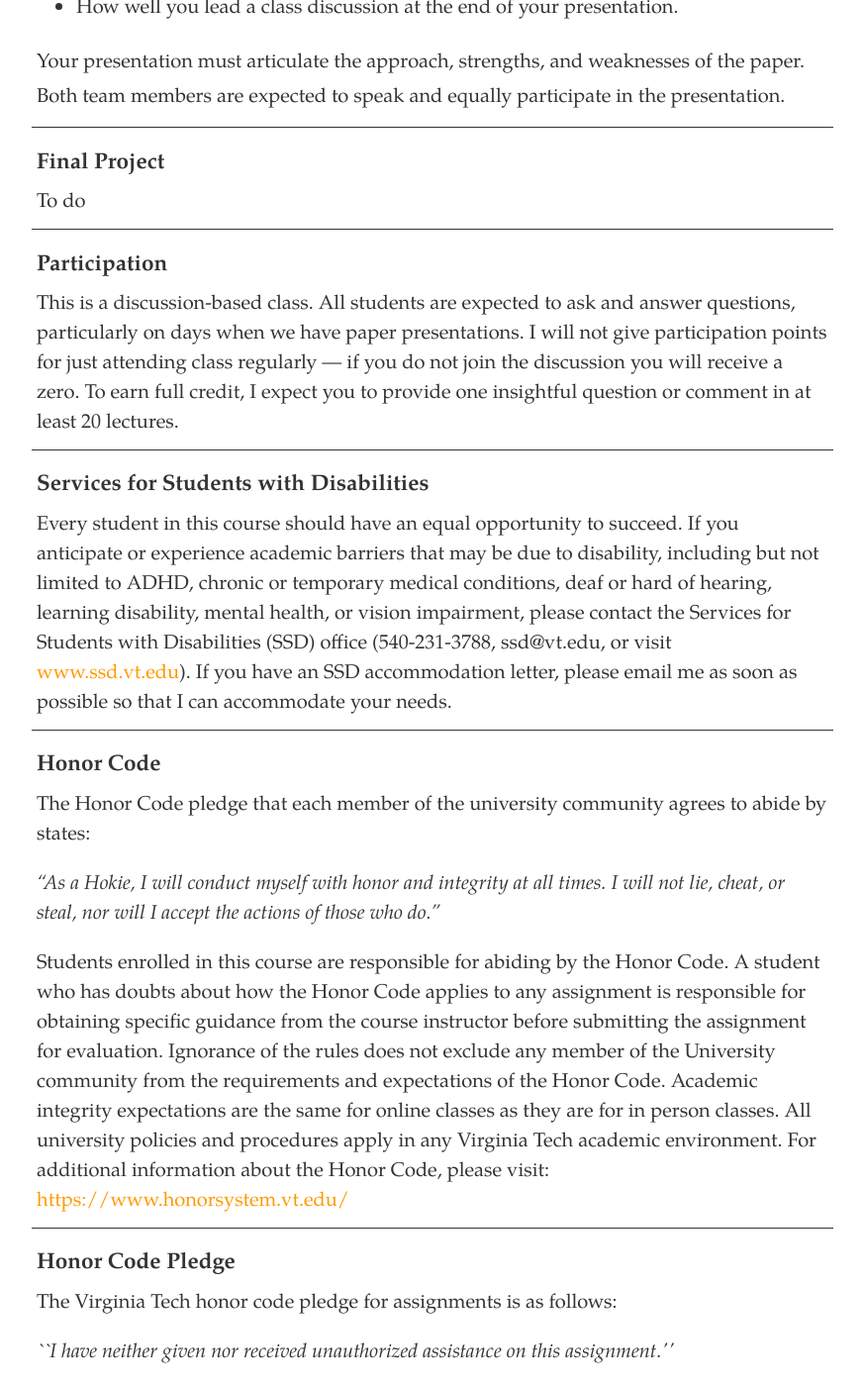
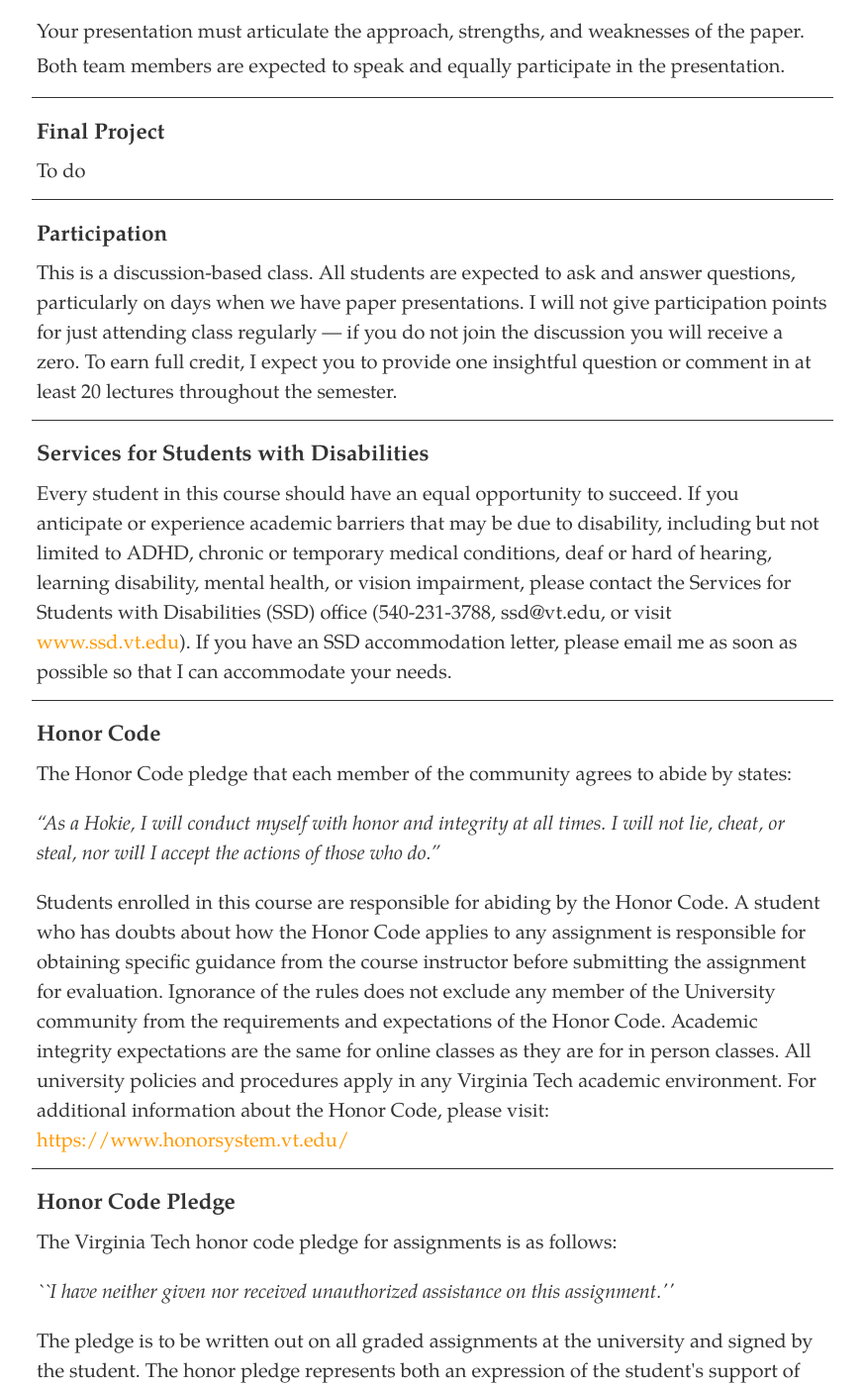
Before and after one commit to dylan-losey/dylan-losey.github.io, a Jekyll site: the page built from me5824-spring22.html, in a window 1280 px wide and 1400 px high, scrolled down 5078 px. Shown: the whole window at 99% size, without its empty margins (203-1076 px from the left). Built offline with Jekyll 4.4.1, drawn with Linux system fonts in a browser that asks for light colours; nearby versions of some CDN libraries; some of the changed text lies outside the part shown.

Commit message:
adding spring course

```diff
--- a/me5824-spring22.html
+++ b/me5824-spring22.html
@@ -403,7 +403,7 @@ tags: me5824-spring2022
     I will not give participation points for just attending class regularly &mdash;
     if you do not join the discussion you will receive a zero.
     To earn full credit, I expect you to provide one insightful question or comment
-    in at least 20 lectures.
+    in at least 20 lectures throughout the semester.
   </p>
 </div>
 
@@ -423,7 +423,7 @@ tags: me5824-spring2022
 <div>
   <h3>Honor Code</h3>
   <p>
-  The Honor Code pledge that each member of the university community agrees to
+  The Honor Code pledge that each member of the community agrees to
   abide by states:</p>
   <p><i>“As a Hokie, I will conduct myself with honor and integrity at all times. I will not lie, cheat, or
   steal, nor will I accept the actions of those who do.”</i></p>
```
Also changed, not shown: other parts of me5824-spring22.html (+1 -1 lines).
